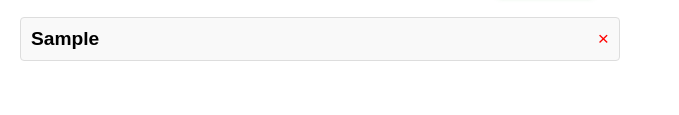
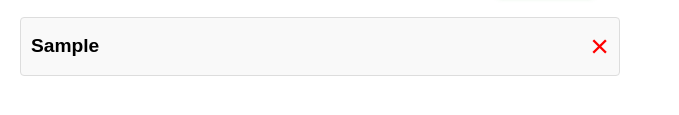
Before and after one commit to maskedpirate/totp-app, a website built with webpack: page src/index.html in a window 1280 px wide. Both pictures are taken after typing "Sample", "Sample" into the empty fields and a click on the button "Add TOTP". Shown: the part 165-280 px from the top of the page, 0-679 px from the left. Built offline with nearby package versions, Linux system fonts and the light colour scheme; what otplib would draw is missing.

Commit message:
more visual improvements

```diff
--- a/src/index.html
+++ b/src/index.html
@@ -82,7 +82,8 @@
     .delete-btn {
       cursor: pointer;
       color: red;
-      font-size: 1.2em;
+      font-size: 2em;
+      padding-left: 8px; /* Added padding to the right side */
     }
   </style>
 </head>
```
